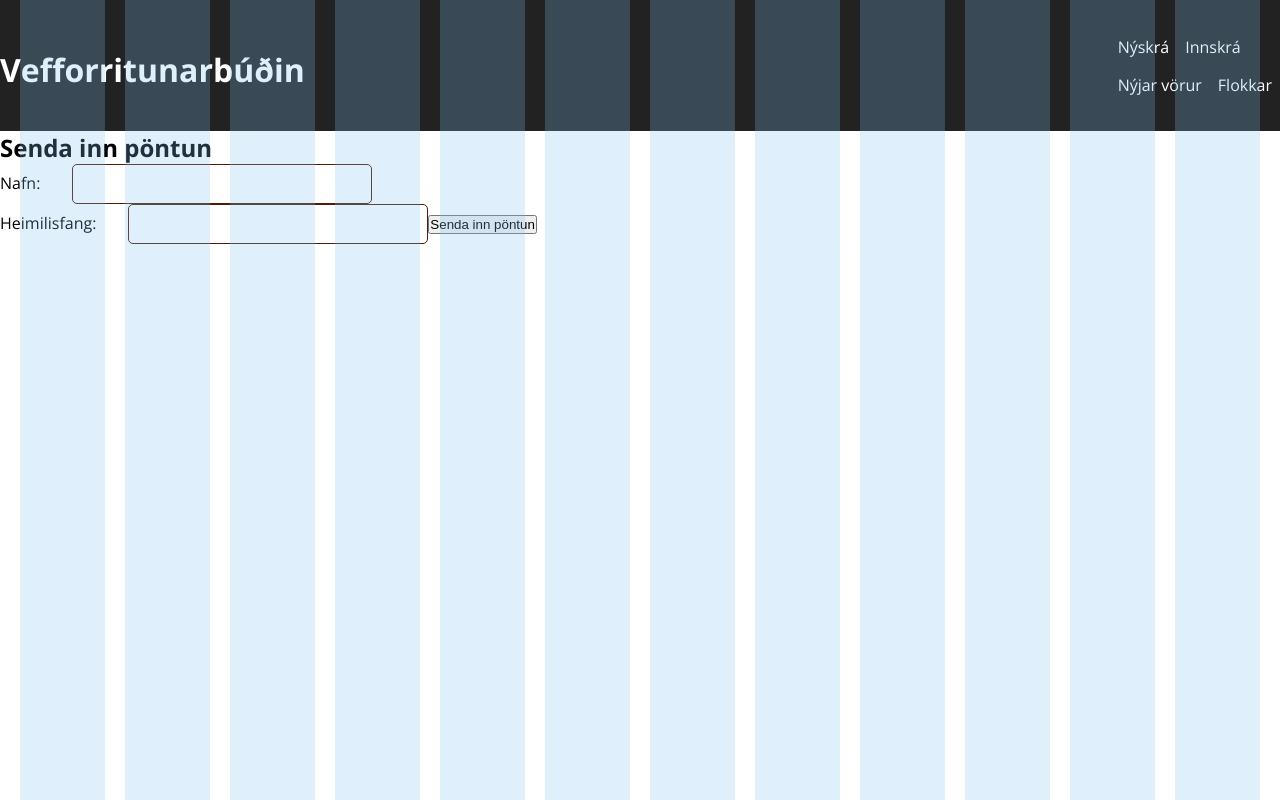
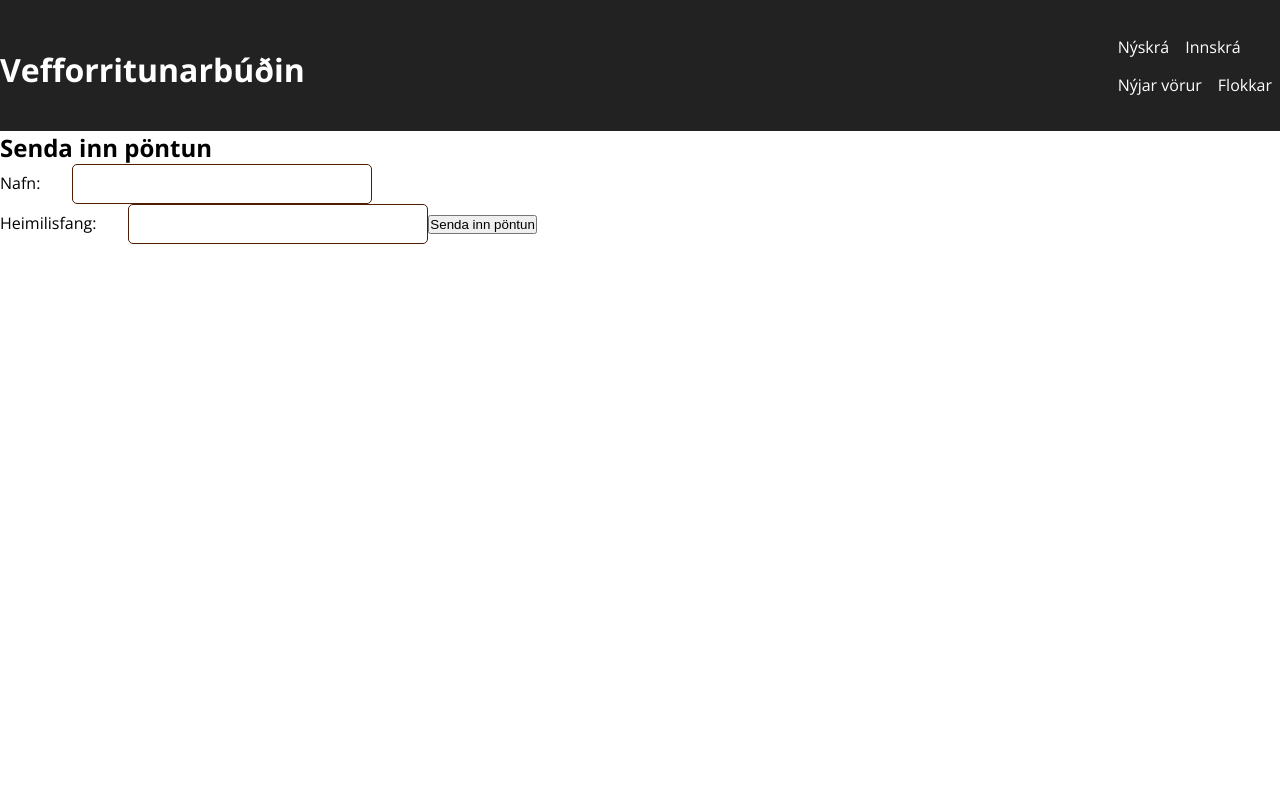
Before and after one commit to tsp93/Vefforritun-Hop-2, a React (Create React App) app: page /cart in a window 1280 px wide. Built offline with nearby package versions, Linux system fonts and the light colour scheme; no server answers.

Commit message:
tók grid af

```diff
--- a/src/components/product/Product.tsx
+++ b/src/components/product/Product.tsx
@@ -7,6 +7,7 @@ import { IProduct } from '../../api/types';
 export default function Product(props : IProduct) {
 
   function showProd(){
+    console.log(props);
     return (
     <div>
       <img src={props.image}></img>
--- a/src/routes/product/Product.tsx
+++ b/src/routes/product/Product.tsx
@@ -7,7 +7,6 @@ import ProductComponent from '../../components/product/Product';
 import AddToCart from '../../components/cart/AddToCart';
 
 import './Product.scss';
-import './grid.scss';
 import Category from '../category/Category';
 import Products from '../products/Products';
 
--- a/src/routes/product/grid.scss
+++ /dev/null
@@ -1,37 +0,0 @@
-:root {
-    --offset: 20px;
-    --max_width: 1400px;
-    --columns: 12;
-    --gutter: 20px;
-    --color: hsla(204, 80%, 72%, 0.25);
-    --repeating-width: calc(100% / var(--columns));
-    --column-width: calc((100% / var(--columns)) - var(--gutter));
-    --background-width: calc(100% + var(--gutter));
-    --background-columns: repeating-linear-gradient(
-      to right,
-      var(--color),
-      var(--color) var(--column-width),
-      transparent var(--column-width),
-      transparent var(--repeating-width)
-    );
-  }
-
-  /* Styling */
-  html {
-    position: relative;
-  }
-
-  html::before {
-    position: absolute;
-    top: 0; right: 0; bottom: 0; left: 0;
-    margin-right: auto;
-    margin-left: auto;
-    width: calc(100% - (2 * var(--offset)));
-    max-width: var(--max_width);
-    min-height: 100vh;
-    content: '';
-    background-image: var(--background-columns);
-    background-size: var(--background-width) 100%;
-    z-index: 1000;
-    pointer-events: none;
-  }
```
